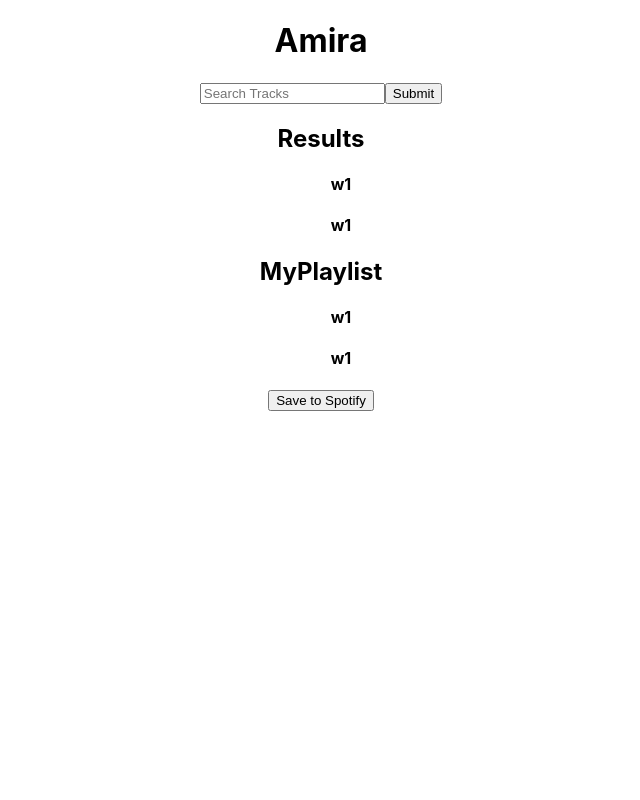
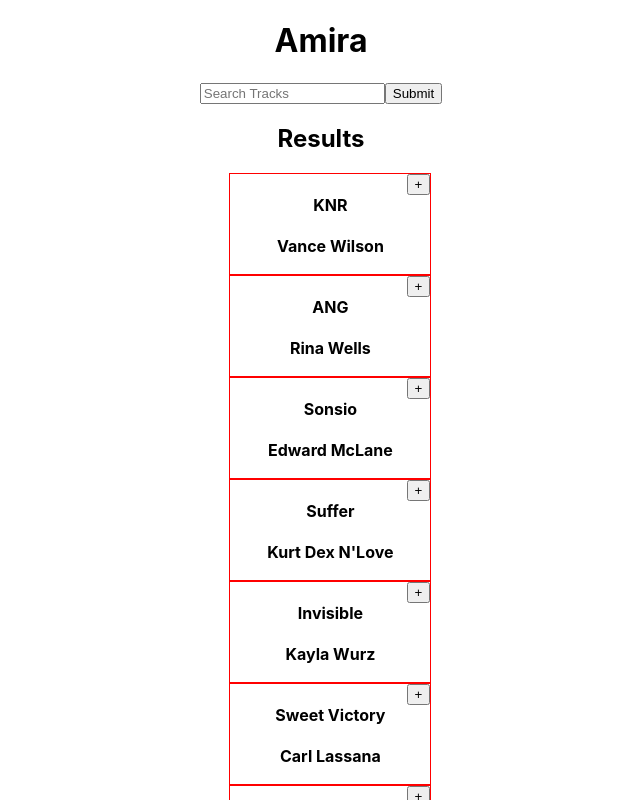
Before and after one commit to Ned-Khodr/project6, a React (Create React App) app: page / in a window 1280 px wide. Shown: the top 800 px of the page, without its empty margins (319-959 px from the left). Built offline with nearby package versions, Linux system fonts and the light colour scheme.

Commit message:
Add tracklist functionality to add/remove trcks from user playlist

```diff
--- a/src/App.css
+++ b/src/App.css
@@ -36,3 +36,22 @@
     transform: rotate(360deg);
   }
 }
+
+ul {
+  list-style-type: none;
+  text-align: center;
+}
+
+li {
+  border: 1px solid red;
+  width: 200px;
+  height: 100px;
+  text-align: center;
+  margin-left: 41%;
+  margin-right: 40%;
+}
+
+li button {
+  display: inline;
+  float: right;
+}
--- a/src/App.js
+++ b/src/App.js
@@ -3,17 +3,49 @@ import './App.css';
 import { SearchBar } from './components/SearchBar';
 import { SearchResults } from './components/SearchResults';
 import { Playlist } from './components/Playlist';
-import React, { useState } from 'react';
+import React, { useState, useEffect } from 'react';
 
 function App() {
-  const [results, setResults] = useState([])
+  const [results, setResults] = useState([
+    {id: 4, name:"KNR", artist: "Vance Wilson",},
+    {id: 12, name:"ANG", artist: "Rina Wells",},
+    {id: 92, name:"Sonsio", artist: "Edward McLane",},
+    {id: 41, name:"Suffer", artist: "Kurt Dex N'Love",},
+    {id: 29, name:"Invisible", artist: "Kayla Wurz",},
+    {id: 41, name:"Sweet Victory", artist: "Carl Lassana",},
+    {id: 6, name:"Sideline", artist: "Max Chilton",},
+    {id: 17, name:"Maximum Overdrive", artist: "Wes O'Donathan",},
+    {id: 42, name:"The Answer", artist: "Juan Pablo Montoya",},
+    {id: 66, name:"Iron Airline", artist: "Emily Hamlin",},
+
+  ])
   const [userPlaylist, setUserPlaylist] = useState([])
+
+  const addTrack = newTrack => {
+    setUserPlaylist(prev => !prev.some(track => track.id === newTrack.id) ? [...prev, newTrack] : prev)
+  }
+
+  const removeTrack = trackToRemove => {
+    setUserPlaylist(prev => prev.filter(track => track.id !== trackToRemove.id))
+  }
+
+  // const doubleTrack = newTrack => {
+  //   addTrack(newTrack)
+  //   addTrack(newTrack)
+  //   addTrack(newTrack)
+  //   addTrack(newTrack)
+  //   addTrack(newTrack)
+  // }
+
+  // useEffect(() => doubleTrack({id: 18, name:"WLE", artist: "Rina Wells",}))
+
+
   return (
     <div className="App">
       <h1>Amira</h1>
       <SearchBar/>
-      <SearchResults/>
-      <Playlist/>
+      <SearchResults tracklist={results} addTrack={addTrack}/>
+      <Playlist tracklist={userPlaylist} removeTrack={removeTrack}/>
     </div>
   );
 }
--- a/src/components/Playlist.js
+++ b/src/components/Playlist.js
@@ -1,12 +1,14 @@
-import React, { useState } from 'react';
+import React, { useState, useEffect } from 'react';
 import { Tracklist } from './Tracklist';
 
 
-export function Playlist({ tracks }) {
+export function Playlist(props) {
+  const { tracklist, removeTrack } = props
+
   return (
     <div>
       <h2>MyPlaylist</h2>
-      <Tracklist />
+      <Tracklist tracklist={tracklist} trackFunction={removeTrack}/>
       <button>Save to Spotify</button>
     </div>
   )
--- a/src/components/SearchResults.js
+++ b/src/components/SearchResults.js
@@ -2,11 +2,12 @@ import React, { useState } from 'react';
 import { Tracklist } from './Tracklist';
 
 
-export function SearchResults({ tracks }) {
+export function SearchResults(props) {
+  const { tracklist, addTrack} = props
   return (
     <div>
       <h2>Results</h2>
-      <Tracklist />
+      <Tracklist tracklist={tracklist} trackFunction={addTrack}/>
     </div>
   )
 }
--- a/src/components/Track.js
+++ b/src/components/Track.js
@@ -1,11 +1,22 @@
 import React, { useEffect } from 'react';
 
 export function Track(props) {
-  const { name, artist, trackFunction } = props
+  const { id, name, artist, trackFunction } = props
+
+  const handleClick = () => {
+    trackFunction(props)
+  }
+
+  const symbol = trackFunction.name === "addTrack" ? "+" : "-"
+  console.log(trackFunction)
+
   return (
     <div>
-      <h4>w1</h4>
-      <h4>w1</h4>
+      <li>
+        <button onClick={handleClick}>{symbol}</button>
+        <h4>{name}</h4>
+        <h4>{artist}</h4>
+      </li>
     </div>
   )
 }
--- a/src/components/Tracklist.js
+++ b/src/components/Tracklist.js
@@ -1,11 +1,25 @@
 import React, { useState } from 'react';
 import { Track } from './Track';
 
-export function Tracklist({ tracks }) {
+export function Tracklist(props) {
+
+  const { tracklist, trackFunction} = props
+
+  if (tracklist.length === 0) {
+    return <ul></ul>
+  }
+
   return (
     <div>
       <ul>
-        <Track/>
+        {tracklist.map(track => (
+          <Track
+            id={track.id}
+            name={track.name}
+            artist={track.artist}
+            trackFunction={trackFunction}
+          />
+        ))}
       </ul>
     </div>
   )
--- a/src/index.js
+++ b/src/index.js
@@ -6,9 +6,9 @@ import reportWebVitals from './reportWebVitals';
 
 const root = ReactDOM.createRoot(document.getElementById('root'));
 root.render(
-  <React.StrictMode>
+  // <React.StrictMode>
     <App />
-  </React.StrictMode>
+  // </React.StrictMode>
 );
 
 // If you want to start measuring performance in your app, pass a function
```
